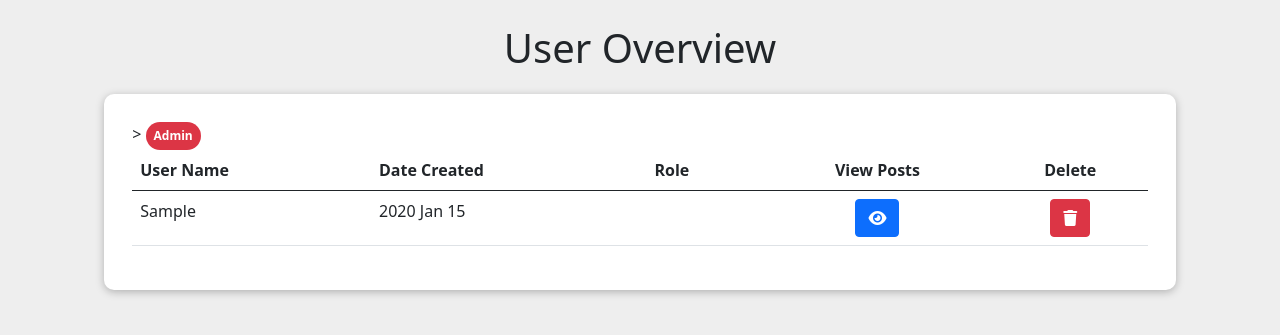
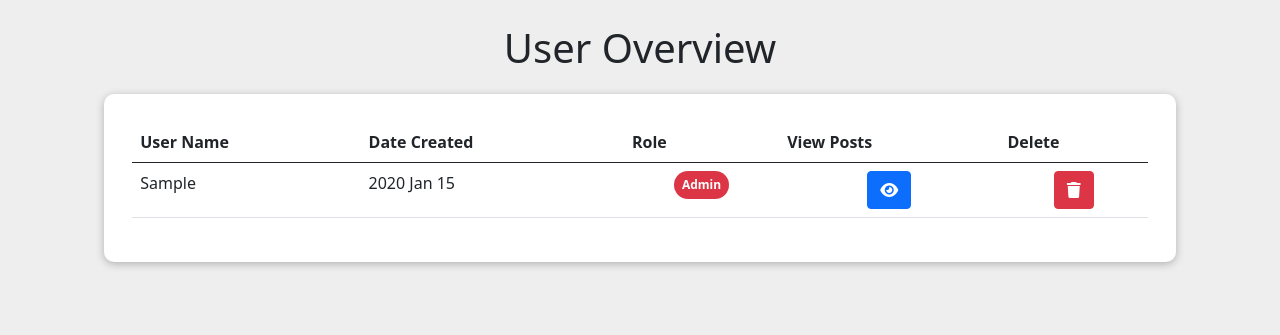
Before and after one commit to LiorEshkhar/SkSy-NER, a Flask app: template ner/templates/admin/user_overview.html in a window 1280 px wide. Shown: the part 56-391 px from the top of the page. Run offline with Flask 3, Linux system fonts and the light colour scheme; the template is opened without the code that fills it: most values are stand-ins (such as "Sample title", 1, 10 or a date in 2020); some libraries are stand-ins or nearby versions.

Commit message:
centered

```diff
--- a/ner/templates/admin/user_overview.html
+++ b/ner/templates/admin/user_overview.html
@@ -23,8 +23,8 @@
                     <th scope="col">User Name</th>
                     <th scope="col">Date Created</th>
                     <th scope="col">Role</th>
-                    <th scope="col" class="text-center">View Posts</th>
-                    <th scope="col" class="text-center">Delete</th>
+                    <th scope="col">View Posts</th>
+                    <th scope="col">Delete</th>
                 </tr>
                 </thead>
                 <!-- Users  -->
@@ -33,7 +33,7 @@
                     <tr>
                         <td>{{ user.username | capitalize }}</td>
                         <td>{{ user.created.strftime('%Y %h %d') }}</td>
-                        <td class="text-center"></td>>
+                        <td class="text-center">
                             {% if user.role == "user" %}
                                 <span class="badge rounded-pill bg-success p-2">User</span>
                             {% else %}
```
